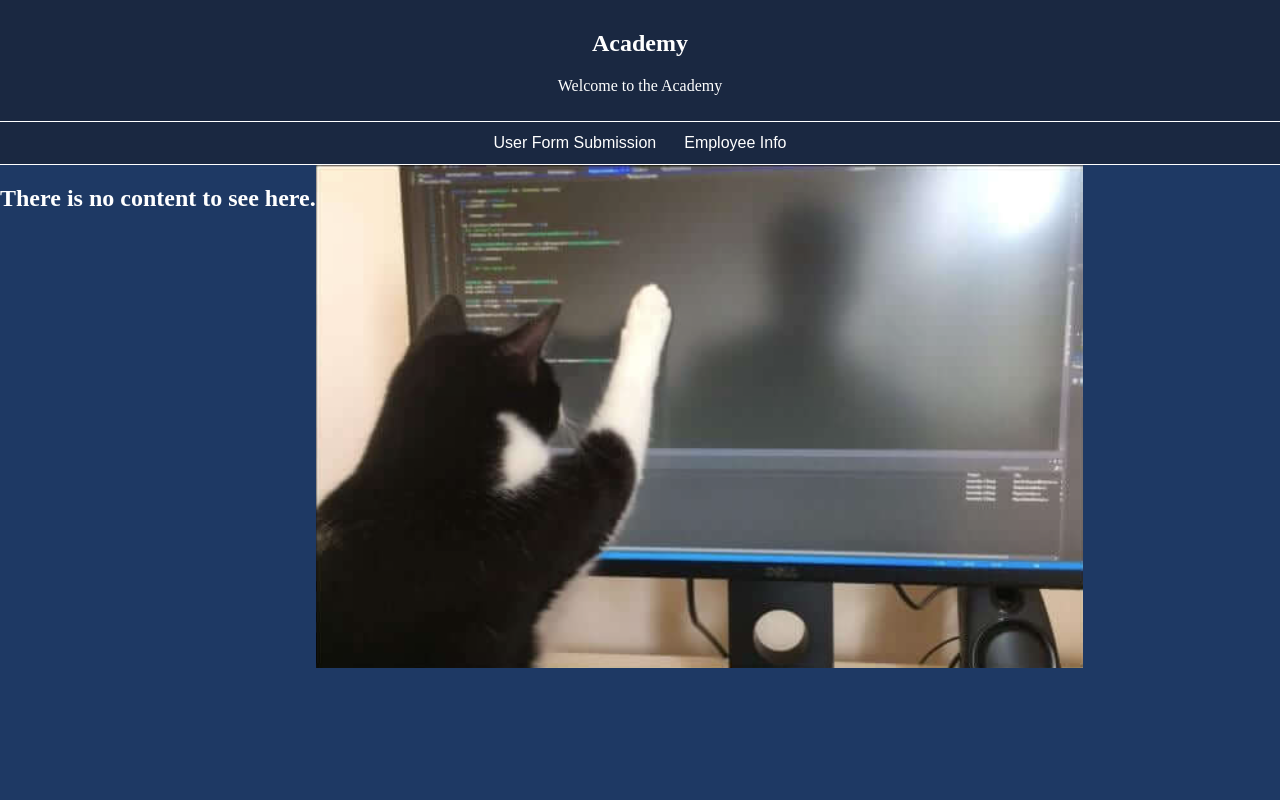
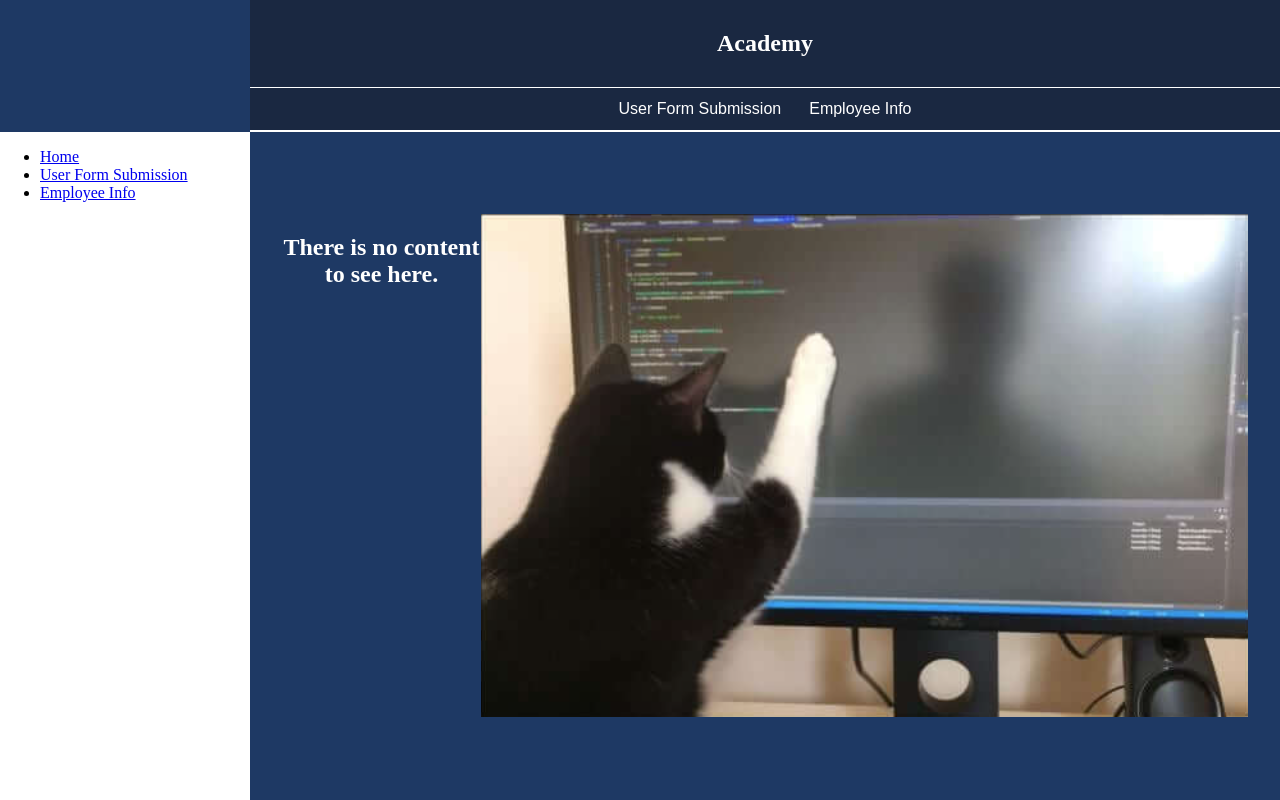
Before and after one commit to Sam-Clayton-Audacia/Vue-book-app, a Vue app: page /home in a window 1280 px wide. Built offline with nearby package versions, Linux system fonts and the light colour scheme.

Commit message:
feat: grid layout template working

```diff
--- a/src/App.vue
+++ b/src/App.vue
@@ -4,24 +4,59 @@ import Sidebar from './components/sidebar.vue'
 </script>
 
 <template>
-  <div class="my-app">
-    <HeaderNavigation />
-    <div class="content-container">
+  <div class="app-layout">
+    <header class="header">
+      <HeaderNavigation />
+    </header>
+    <aside class="sidebar">
+      <Sidebar />
+    </aside>
+    <main class="main-content">
       <router-view />
-    </div>
+    </main>
   </div>
 </template>
 
 <style>
 html,
-body {
+body,
+#app {
   height: 100%;
   margin: 0;
-  padding: 0;
   background-color: rgb(30, 57, 100);
 }
-.content-container {
+.app-layout {
+  height: 100vh;
+  display: grid;
+  grid-template-columns: 250px 1fr;
+  grid-template-rows: auto 1fr;
+  grid-template-areas:
+    'logo header'
+    'sidebar main';
+}
+
+.header {
+  grid-area: header;
+  background: rgb(26, 40, 65);
+  border-bottom: 1px solid white;
+}
+
+.sidebar {
+  grid-area: sidebar;
+  background: white;
+  overflow-y: auto;
+}
+
+.main-content {
+  grid-area: main;
+  background: rgb(30, 57, 100);
+
+  overflow-y: auto;
+
   display: flex;
-  flex-direction: row;
+  justify-content: center;
+  align-items: center;
+
+  padding: 2rem;
 }
 </style>
--- a/src/components/headerNavigation.vue
+++ b/src/components/headerNavigation.vue
@@ -4,7 +4,6 @@
   <nav>
     <div class="banner">
       <h1><RouterLink to="/home" class="nav-button">Academy</RouterLink></h1>
-      <div class="banner-subheading"><p class="tagline">Welcome to the Academy</p></div>
     </div>
 
     <ul class="navbar">
--- a/src/components/sidebar.vue
+++ b/src/components/sidebar.vue
@@ -18,7 +18,6 @@
 
 <style>
 .sidebar {
-  min-height: 100%;
   width: 18rem;
   background-color: #f1f1f1;
 }
```
Also changed, not shown: src/img/aud-logo.png (added).
